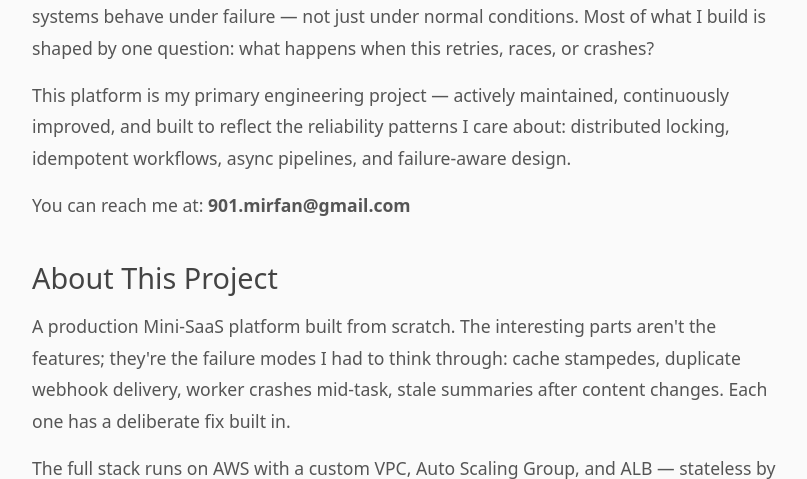
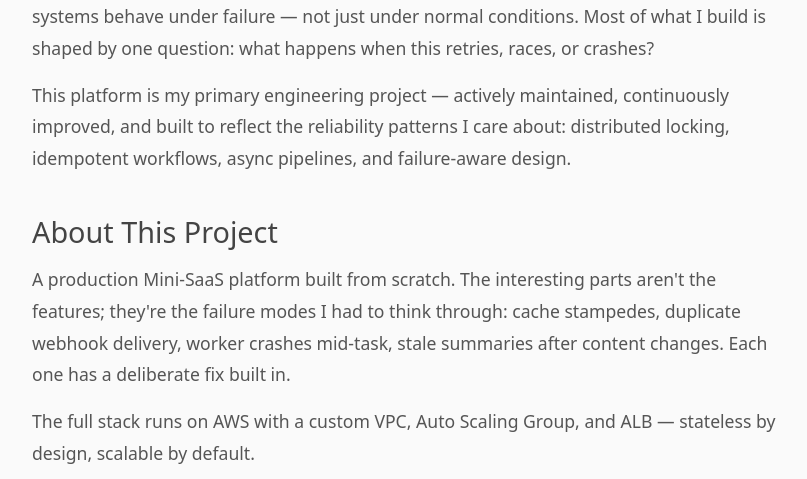
Before and after one commit to MIrfanGH/Django_Blog, a Django app: page /about/ in a window 1280 px wide. Shown: the part 445-924 px from the top of the page, without its empty margins (228-1035 px from the left). Run offline with Django 5.2, Linux system fonts and the light colour scheme; parts of the project's set-up code (start-up, migrations or seed data) failed here and were passed over.

Commit message:
Update About page

```diff
--- a/blog/templates/blog/about.html
+++ b/blog/templates/blog/about.html
@@ -101,9 +101,7 @@
             and built to reflect the reliability patterns I care about: distributed locking, idempotent
             workflows, async pipelines, and failure-aware design.
         </p>
-        <p>
-            You can reach me at: <strong>901.mirfan@gmail.com</strong>
-        </p>
+
     </div>
 
     <div class="section">
```
